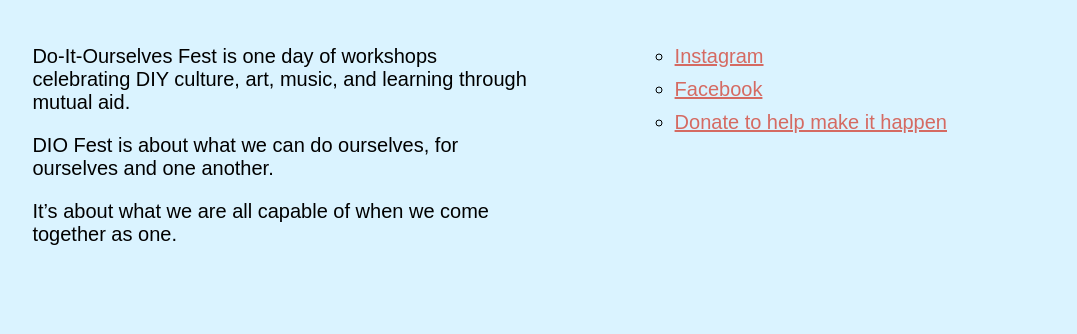
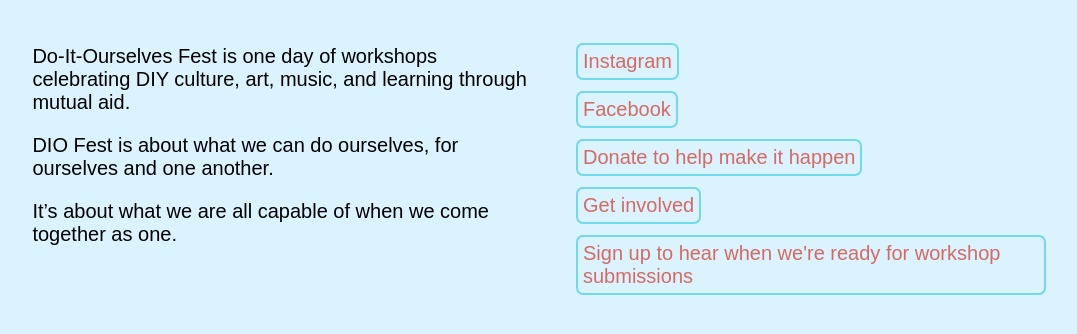
Before and after one commit to clottman/diolnk, an Eleventy site: page src/index.njk in a window 1280 px wide. Shown: the part 348-682 px from the top of the page, without its empty margins (102-1179 px from the left). Built offline with nearby package versions, Linux system fonts and the light colour scheme; Eleventy itself is replaced by a stand-in of ours; files that its build step writes are made by us from their sources; a web font is replaced by a local one.

Commit message:
css updates

```diff
--- a/src/css/index.css
+++ b/src/css/index.css
@@ -23,6 +23,7 @@ header {
 
 a {
     color: var(--coral);
+    text-decoration: none;
 }
 a:visited {
     color: #d25a7b;
@@ -48,6 +49,22 @@ h1 {
     width: 50%;
 }
 
+.links {
+    margin-left: auto;
+    margin-right: auto;
+    width: fit-content;
+    list-style-type: none;
+}
+
+.links li {
+    margin-top: 15px;
+    margin-bottom: 15px;
+    outline: 2px var(--blue) solid;
+    border-radius: 5px;
+    padding: 5px;
+    width: fit-content;
+}
+
 @media only screen and (max-width: 812px) {
     .body {
         flex-direction: column;
@@ -56,16 +73,7 @@ h1 {
         width: 100%;
         max-width: 100%;
     }
+    .links {
+        padding-left: 0;
+    }
 }
-
-.links {
-    margin-left: auto;
-    margin-right: auto;
-    width: fit-content;
-    list-style-type: circle;
-}
-
-.links li {
-    margin-top: 10px;
-    margin-bottom: 10px;
-}
--- a/src/index.njk
+++ b/src/index.njk
@@ -22,6 +22,8 @@ layout: layouts/base.njk
             <li><a href="https://www.instagram.com/doitourselvesfest/">Instagram</a></li>
             <li><a href="https://www.facebook.com/doitourselvesfest">Facebook</a></li>
             <li><a href="https://www.gofundme.com/f/bring-back-doitourselves-fest-in-lincoln">Donate to help make it happen</a></li>
+            <li><a href="https://forms.gle/csWeh5Cdsw97drnm7">Get involved</a></li>
+            <li><a href="https://forms.gle/csWeh5Cdsw97drnm7">Sign up to hear when we're ready for workshop submissions</a></li>
         </ul>
     </div>
 </div>
```
